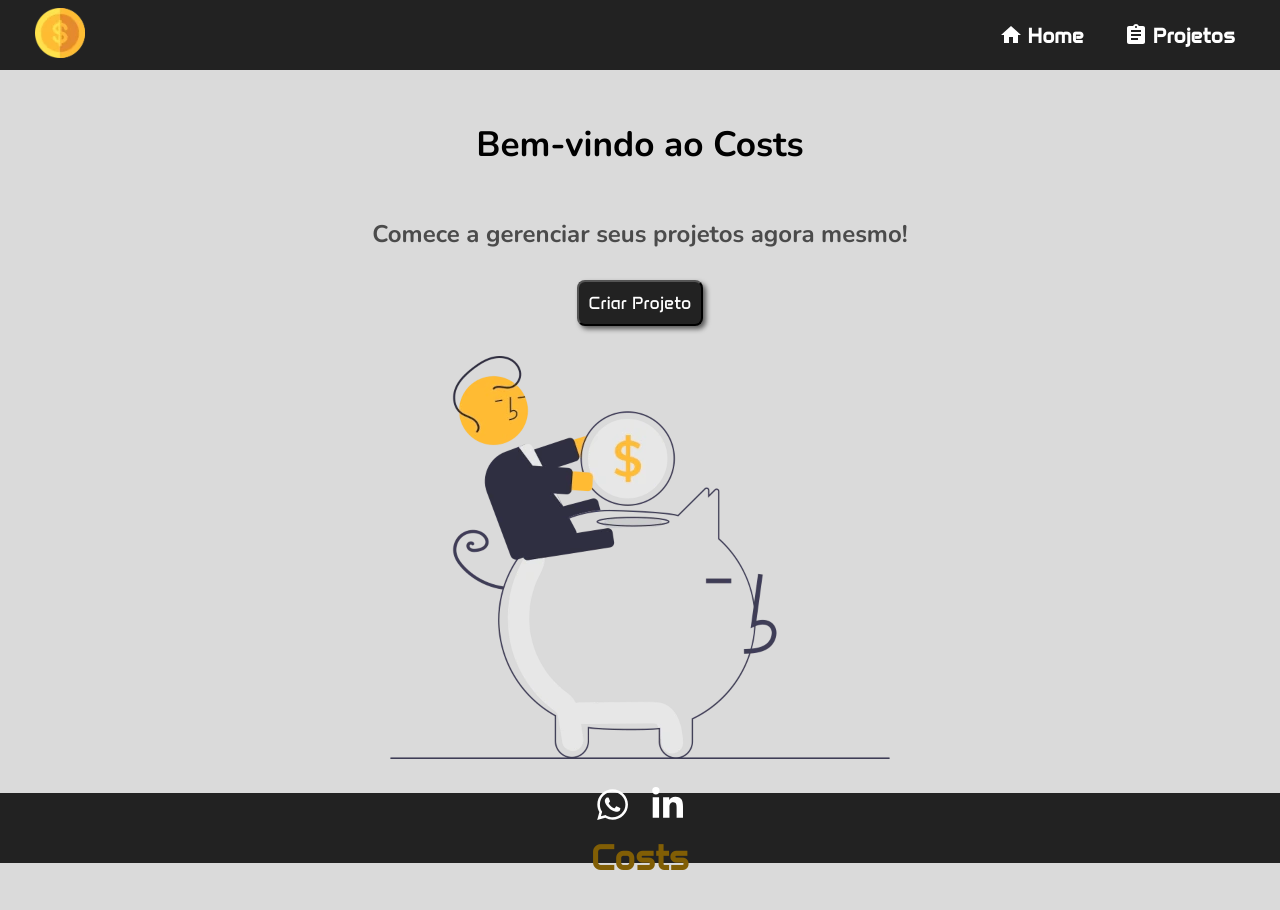
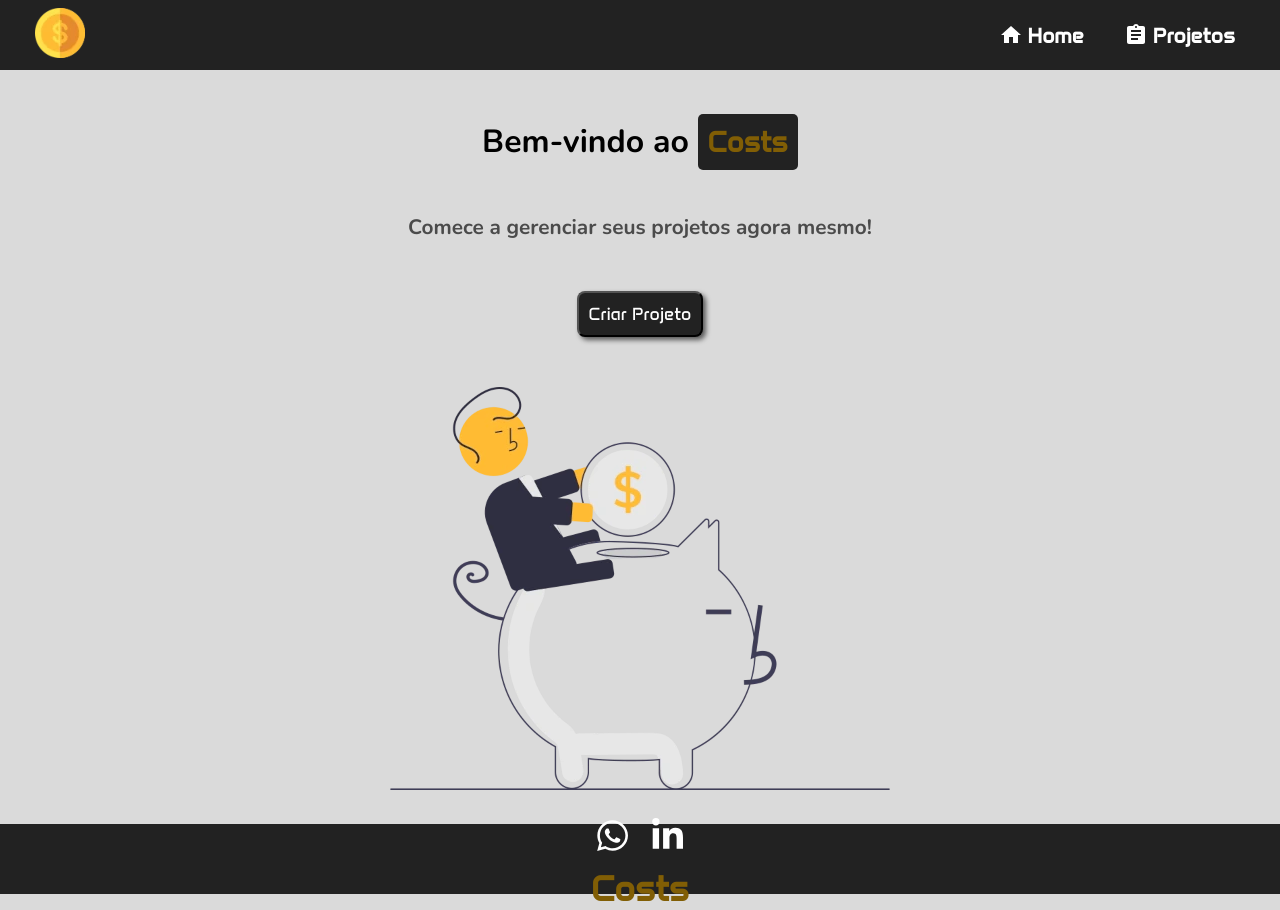
Before and after one commit to Kauadasilvalourenco/clone-costs, a React (Vite) app: page / in a window 1280 px wide. Before the commit the page ends 879 px from the top, so only its background shows below. Built offline with nearby package versions, Linux system fonts and the light colour scheme.

Commit message:
feat: criado estrutura e estilização componente Typograph implementado componente typography a página Home

```diff
--- /dev/null
+++ b/src/components/typography/Typography.module.css
@@ -0,0 +1,24 @@
+.h1 {
+    font-family: var(--default-font);
+    font-size: var(--title-size-mobile);
+}
+
+.p {
+    font-family: var(--default-font);
+    font-size: var(--paragraph-size-mobile);
+    font-weight: bold;
+    text-align: center;
+    color: #4b4b4b;
+}
+
+.span {
+    font-family: var(--highlight-font);
+    font-size: 1.8rem;
+    font-weight: bold;
+
+    background-color: var(--background-color);
+    color: var(--highlight-color);
+
+    padding: 10px;
+    border-radius: 5px;
+}
--- /dev/null
+++ b/src/components/typography/Typography.tsx
@@ -0,0 +1,31 @@
+import type { ReactNode } from "react";
+// import types
+
+import styleTypography from "./Typography.module.css";
+// import css;
+
+const defaultTags = {
+    h1: { tag: "h1", styleTag: styleTypography.h1 },
+    p: { tag: "p", styleTag: styleTypography.p },
+    span: { tag: "span", styleTag: styleTypography.span }
+} as const;
+
+type TypographyProps = {
+    tag: keyof typeof defaultTags,
+    children: ReactNode,
+    style?: string
+};
+
+export function Typography({ tag, children, style }: TypographyProps) {
+    const selectedTag = defaultTags[tag] || defaultTags.p;
+
+    const Tag = selectedTag.tag;
+
+    return (
+        <Tag
+            className={`${selectedTag.styleTag} ${style}`}
+        >
+            { children }
+        </Tag>
+    );
+};
--- a/src/pages/_home/Home.module.css
+++ b/src/pages/_home/Home.module.css
@@ -3,38 +3,23 @@
     justify-content: center;
     align-items: center;
     flex-direction: column;
+    gap: 50px;
 
     min-width: 100%;
     min-height: 100%;
 }
 
-.h1, .p {
-    font-family: var(--default-font);
-}
+.button {
+    font-family: var(--highlight-font);
+    font-size: 1rem;
 
-.h1 {
-    font-size: var(--title-size-mobile);
-    margin-bottom: 50px;
-}
-
-.p {
-    font-size: var(--paragraph-size-mobile);
-    text-align: center;
-    margin-bottom: 30px;
-    color: #4b4b4b;
-    font-weight: bold;
-}
-
-.button {
     min-width: 100px;
     min-height: 40px;
+
     border-radius: 8px;
-    margin-bottom: 30px;
     padding: 10px;
     color: #ffffff;
     background-color: var(--background-color);
-    font-family: var(--highlight-font);
-    font-size: 1rem;
 
     box-shadow: 3px 3px 5px #00000098;
 }
--- a/src/pages/_home/Home.tsx
+++ b/src/pages/_home/Home.tsx
@@ -1,3 +1,6 @@
+import { Typography } from "../../components/typography/Typography";
+// import components;
+
 import imgHomeMobile from "../../assets/images/imagem_fundo_pq.webp";
 import imgHomeTablet from "../../assets/images/imagem_fundo_md.webp";
 import imgHomeDesktop from "../../assets/images/imagem_fundo.webp";
@@ -11,8 +14,17 @@ export function Home() {
         <div
             className={styleHome.Home}
         >
-            <h1 className={styleHome.h1}>Bem-vindo ao Costs</h1>
-            <p className={styleHome.p}>Comece a gerenciar seus projetos agora mesmo!</p>
+            <Typography
+                tag="h1"
+            >
+                Bem-vindo ao <Typography tag="span">Costs</Typography>
+            </Typography>
+
+            <Typography
+                tag="p"
+            >
+                Comece a gerenciar seus projetos agora mesmo!
+            </Typography>
 
             <div
                 className="conteiner_button"
@@ -20,9 +32,7 @@ export function Home() {
                 <button className={styleHome.button}>Criar Projeto</button>
             </div>
 
-            <picture
-                className={styleHome.conteiner_img}
-            >
+            <picture>
                 <source media="(min-width: 1280px)" srcSet={imgHomeDesktop} />
                 <source media="(min-width: 768px)" srcSet={imgHomeTablet} />
                 <img src={imgHomeMobile} alt="imagem fundo costs" />
```
